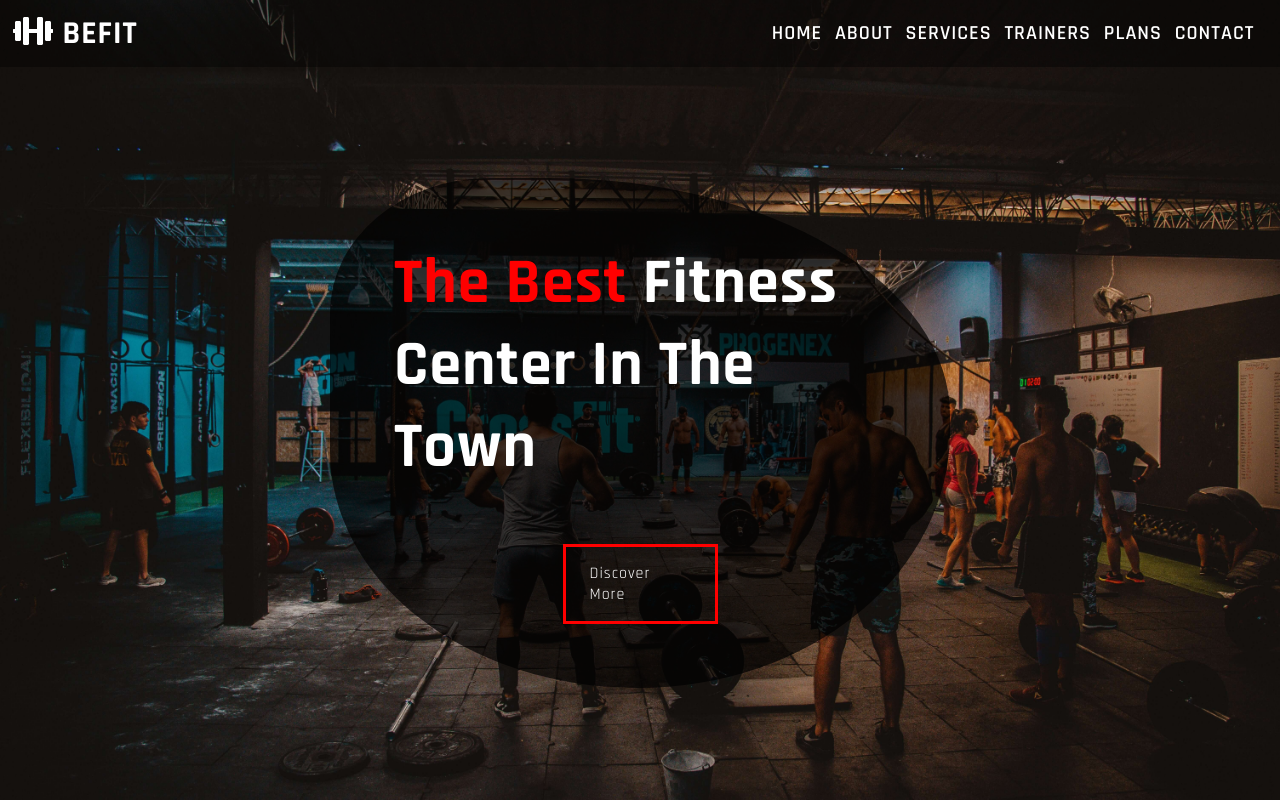
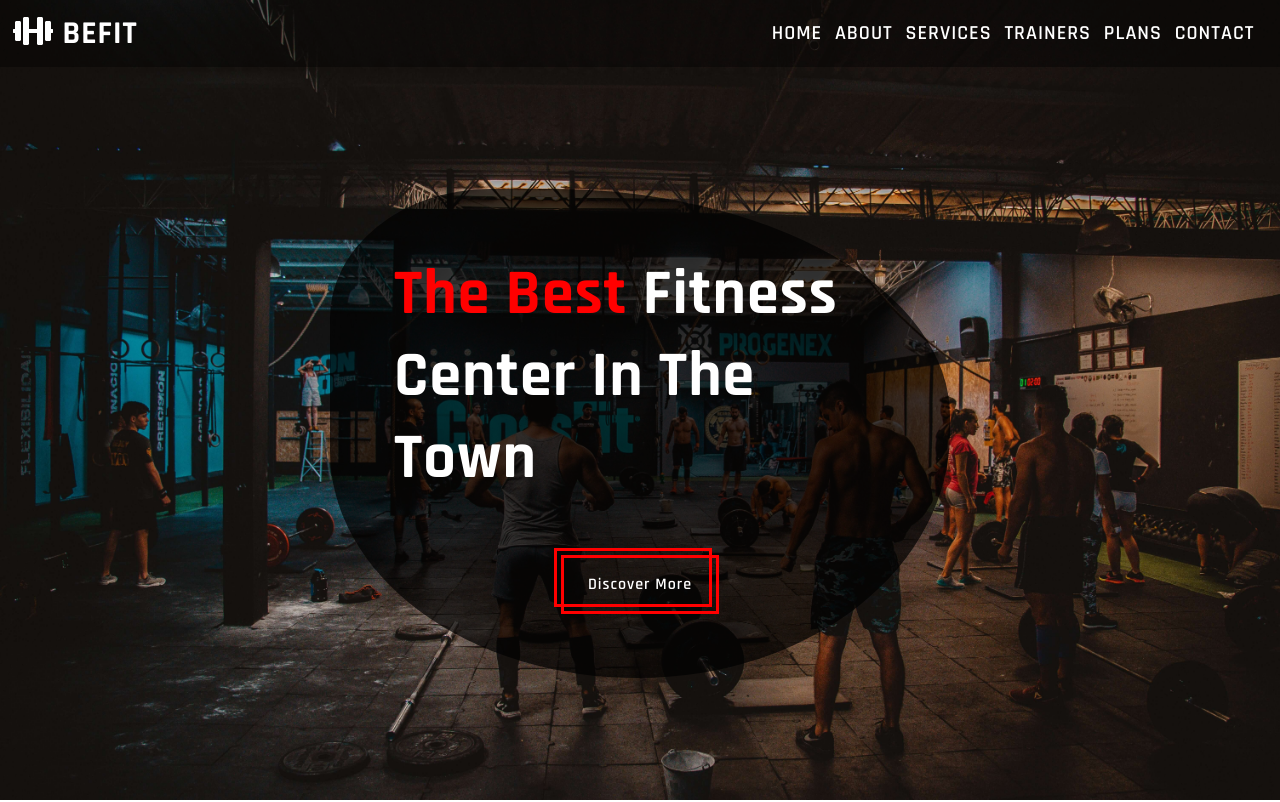
Before and after one commit to Parsa-jalilifar/BEFIT, an Angular app: page / in a window 1280 px wide. Shown: the top 802 px of the page. Built offline with nearby package versions, Linux system fonts and the light colour scheme.

Commit message:
landing buttom styled

```diff
--- a/src/app/components/landing/landing.component.scss
+++ b/src/app/components/landing/landing.component.scss
@@ -94,12 +94,35 @@
       }
 
       .btn-intro {
+        position: relative;
         color: white;
         text-decoration: none;
-        max-width: 155px;
         padding: 1rem 1.5rem;
         border: 3px solid $darkRed;
-        justify-content: center;
+        font-weight: 600;
+
+        transition: all 200ms ease-in-out 0.25s;
+
+        &::before {
+          content: "";
+          position: absolute;
+          top: -10px;
+          left: -10px;
+          border: 3px solid $darkRed;
+          height: 100%;
+          width: 100%;
+          transition: all 250ms linear;
+          // background: blue;
+        }
+
+        &:hover::before {
+          top: -2px;
+          left: -2.5px;
+        }
+
+        &:hover {
+          background-color: $darkRed;
+        }
       }
     }
   }
@@ -113,7 +136,7 @@
 
 @media screen and (max-width: 550px) {
   .bg-img .intro-container .intro-content {
-    background-color: rgba(0, 0, 0, 0.0);
+    background-color: rgba(0, 0, 0, 0);
     padding: 0.8em;
   }
 }
```
